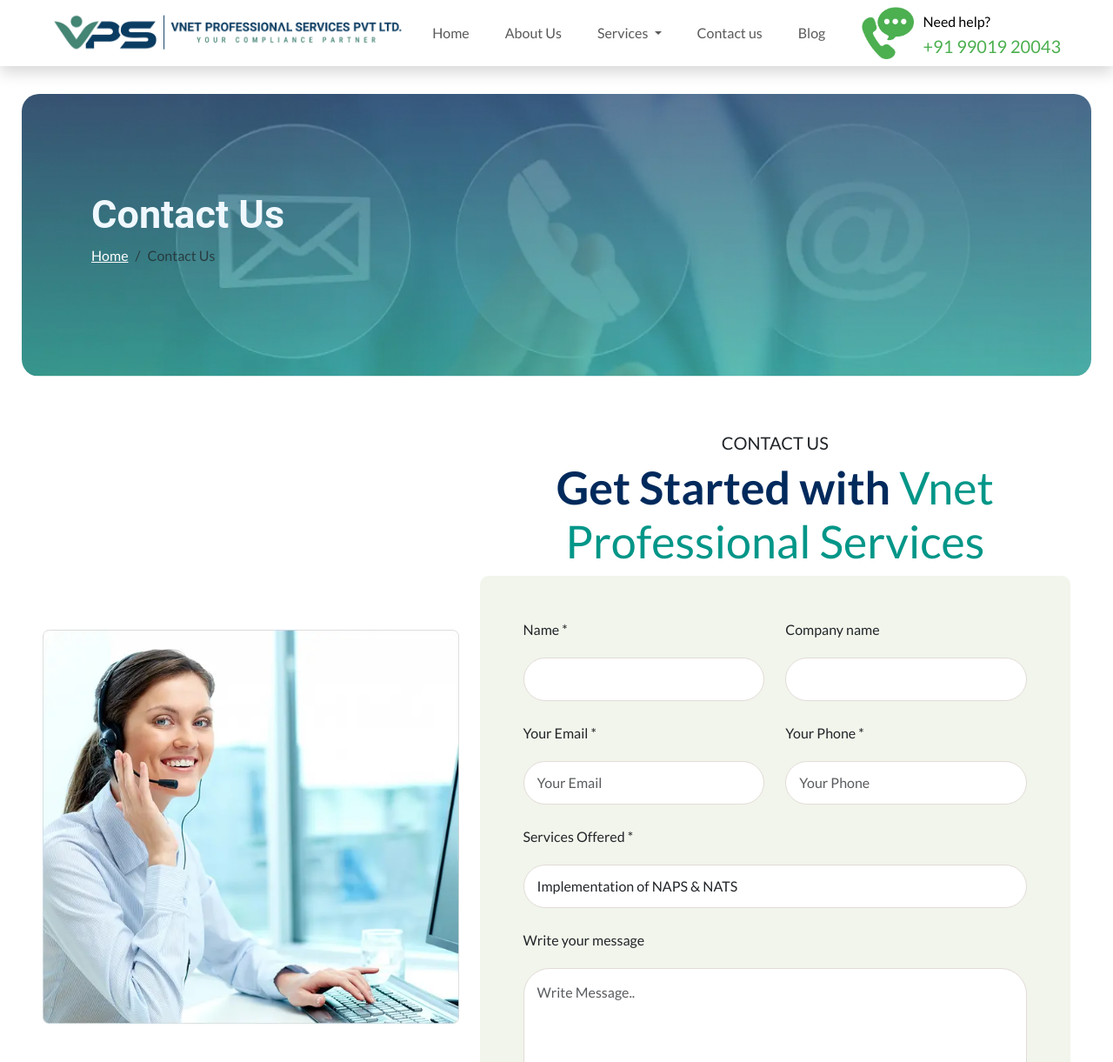
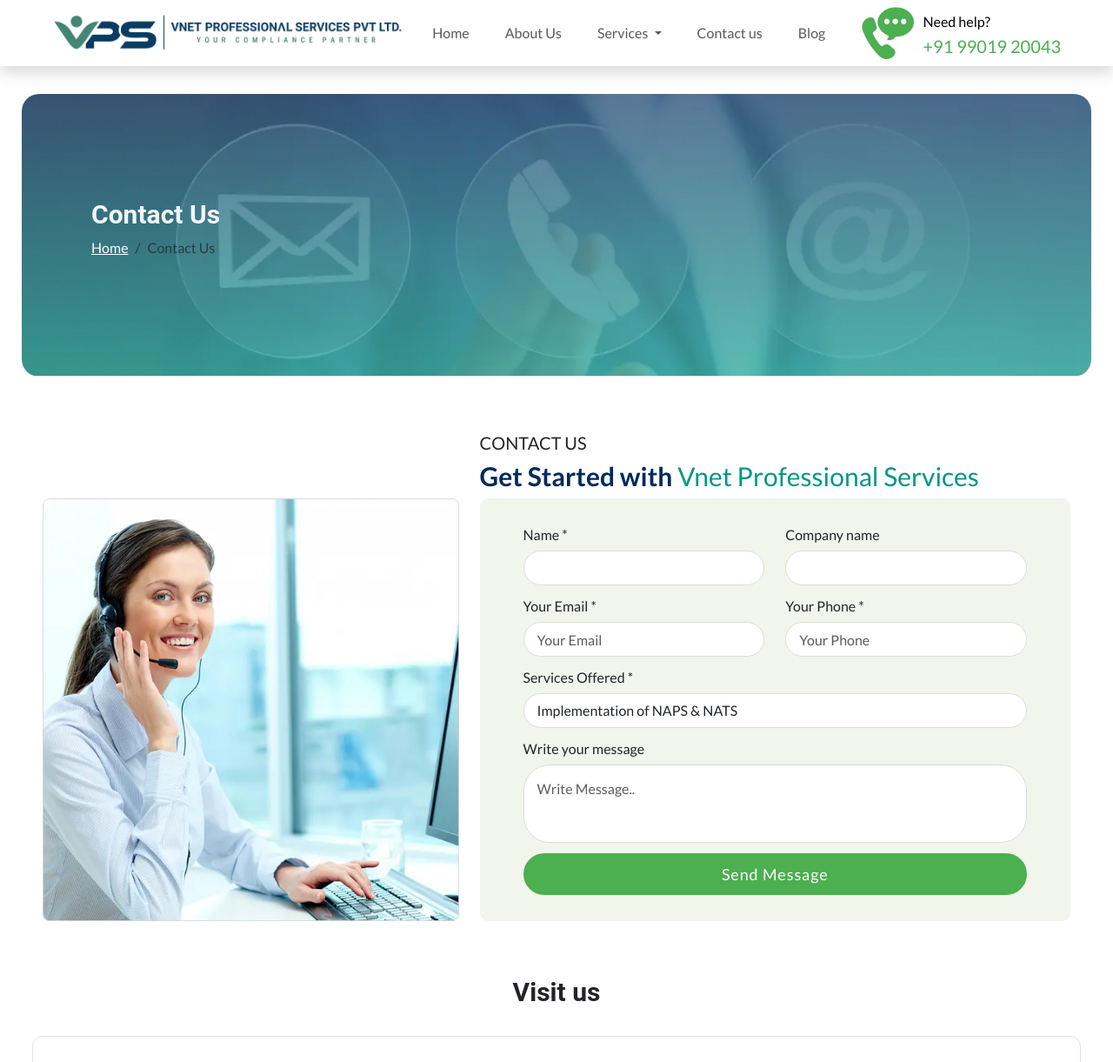
Before and after one commit to Madheshrmedia/vnet, a PHP site: page /contact.php in a window 1280 px wide. Shown: the top 1221 px of the page at 87% size. Run offline with PHP 8.4, Linux system fonts and the light colour scheme; some libraries are stand-ins or nearby versions.

Commit message:
contact page updated

```diff
--- a/contact.php
+++ b/contact.php
@@ -98,28 +98,38 @@
         </style>
         <div class="container" id="centercontent_form">
 
+        <div class="row">
+                <div class="col-md-5 col-sm-12" >
 
-
-            <div class="row">
-                <div class="col-md-5 col-sm-12" id="contactimg">
-                    <div class="cardframe" style="visibility:hidden">
+                </div>
+                <div class="col-md-7 col-sm-12" id="contactimg">
+                <div class="cardframe" >
                         <h5 style="text-transform: uppercase;">CONTACT US</h5>
                         <h2>Get Started with <span> Vnet Professional Services</span></h2>
                     </div>
+
+                    </div>
+                    </div>
+            <div class="row">
+                <div class="col-md-5 col-sm-12" id="contactimg">
+                    <!-- <div class="cardframe" style="visibility:hidden">
+                        <h5 style="text-transform: uppercase;">CONTACT US</h5>
+                        <h2>Get Started with <span> Vnet Professional Services</span></h2>
+                    </div> -->
                     <img src="./image/contactimg.webp" alt="contactimg">
                 </div>
                 <div class="col-md-7 col-sm-12" id="contactform">
-                    <div class="cardframe">
+                    <!-- <div class="cardframe">
                         <h5 style="text-transform: uppercase;">CONTACT US</h5>
                         <h2>Get Started with <span> Vnet Professional Services</span></h2>
-                    </div>
+                    </div> -->
 
 
                     <!-- ---------------- -->
                     <style>
                         .cardframe h2 {
                             color: #002A5C;
-                            font-size: 52px;
+                            font-size: 30px;
                         }
 
                         .cardframe span {
@@ -132,6 +142,7 @@
 
                         #contactimg img {
                             width: 100%;
+                            height: 100%;
                         }
 
                         .container {
@@ -141,7 +152,7 @@
 
                         h1 {
                             font-weight: 700;
-                            font-size: 45px;
+                            font-size: 30px;
                             font-family: 'Roboto', sans-serif;
                         }
 
@@ -154,7 +165,7 @@
                             background: #F1F5EB;
                             width: 100%;
                             max-width: 850px;
-                            padding: 50px;
+                            padding:30px 50px;
                             margin: 0 auto;
                             position: relative;
                             -webkit-border-radius: 10px;
@@ -164,17 +175,17 @@
                         }
 
                         .form-group {
-                            margin-bottom: 25px;
+                            margin-bottom: 12px;
                             text-align: left;
                         }
 
                         .form-group>label {
                             display: block;
-                            margin-bottom: 20px;
+                            margin-bottom: 6px;
                         }
 
                         .form-control {
-                            height: 50px;
+                            height: 40px;
                             background: #FFFFFF;
                             border-color: #E3DBD8;
                             border-radius: 30px;
@@ -193,7 +204,7 @@
                         }
 
                         textarea.form-control {
-                            height: 160px;
+                            height: 90px;
                             padding-top: 15px;
                             resize: none;
                         }
@@ -515,7 +526,7 @@
 
     <!-- end contact frame -->
     <!-- CTA -->
-    <div class="container-fluid fcta">
+    <!-- <div class="container-fluid fcta">
         <div class="row pt-3">
             <div class="col-md-6">
                 <h1 class="text-center">Need Our Support</h1>
@@ -526,7 +537,7 @@
                 </h1>
             </div>
         </div>
-    </div>
+    </div> -->
     <!-- end CTA -->
     <style>
         .greenframe {
```
